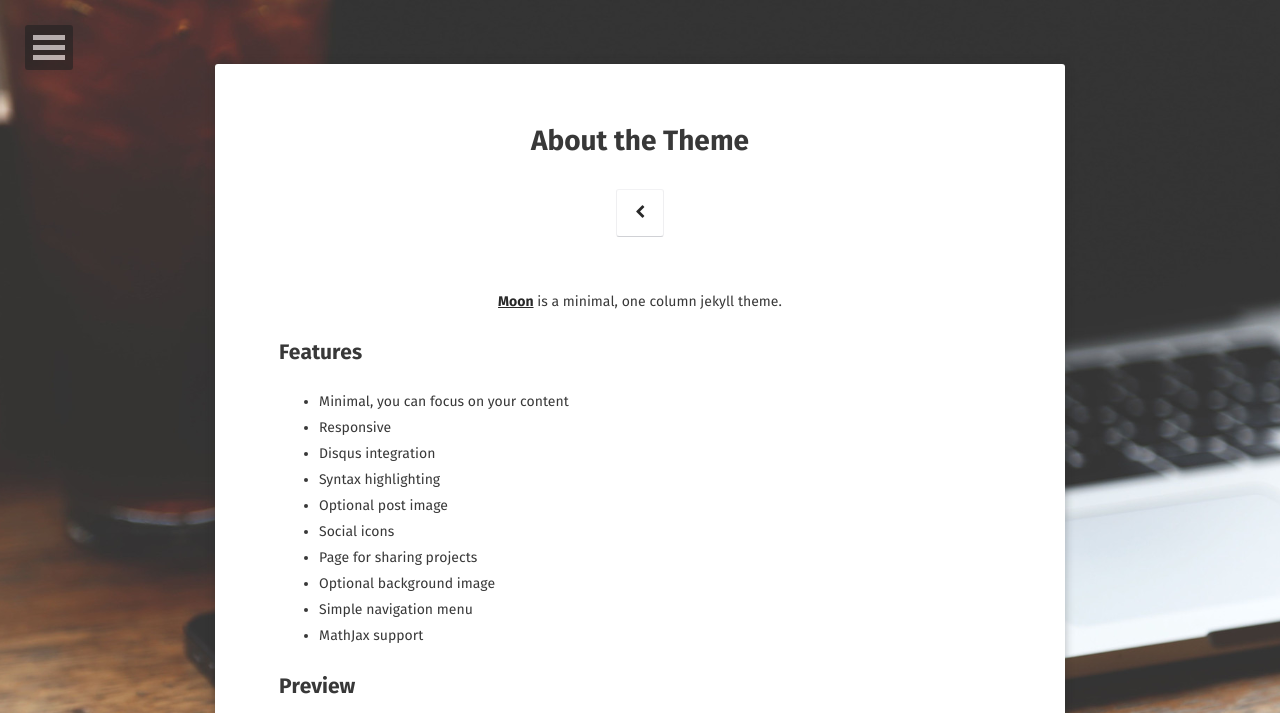
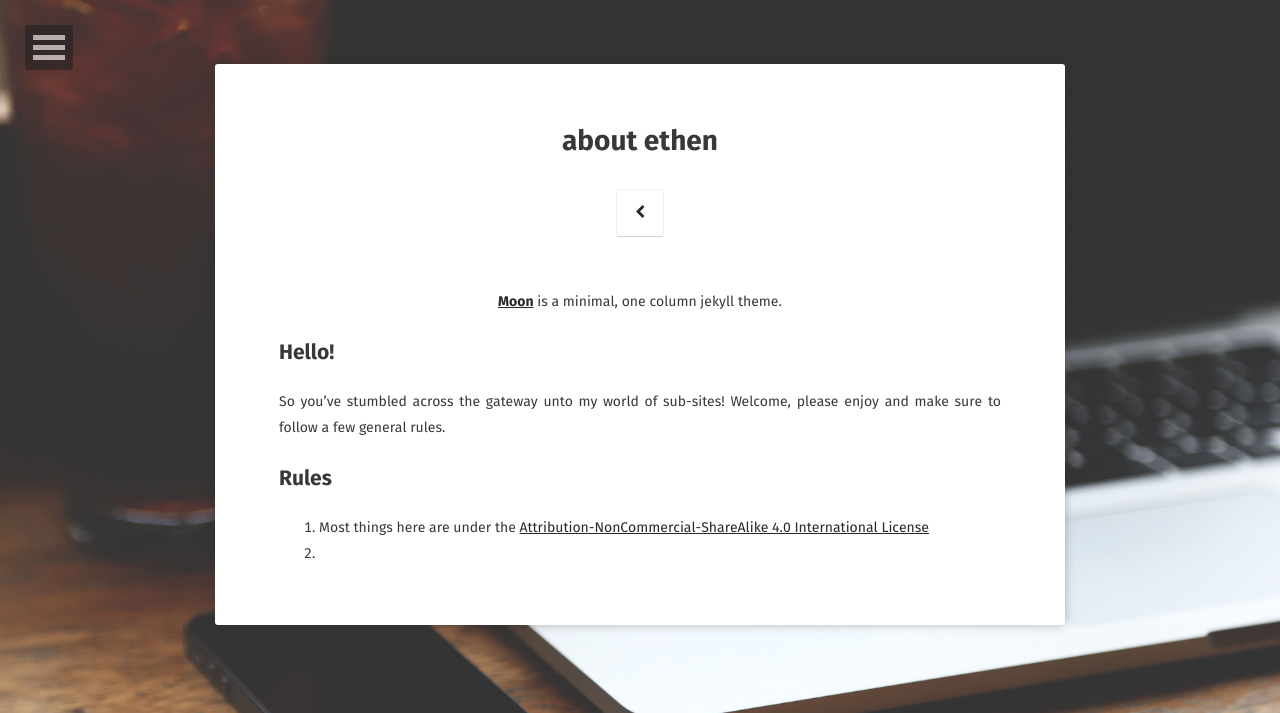
Before and after one commit to EthenStrine/site, a Jekyll site: the page built from about/index.md, in a window 1280 px wide. Shown: the top 713 px of the page. Built offline with Jekyll 4.4.1, drawn with Linux system fonts in a browser that asks for light colours; some web fonts are replaced; some of the changed text lies outside the part shown; grey boxes are pictures that could not be loaded.

Commit message:
updates
- easy error in README.md
- writing an about page

```diff
--- a/about/index.md
+++ b/about/index.md
@@ -1,6 +1,6 @@
 ---
 layout: page
-title: About the Theme
+title: about ethen
 tags: [about, Jekyll, theme, moon]
 date: 2016-03-21
 comments: false
@@ -8,30 +8,11 @@ comments: false
 
 <center><a href="http://taylantatli.github.io/Moon"><b>Moon</b></a> is a minimal, one column jekyll theme.</center>
 
-## Features
-* Minimal, you can focus on your content
-* Responsive
-* Disqus integration
-* Syntax highlighting
-* Optional post image
-* Social icons
-* Page for sharing projects
-* Optional background image
-* Simple navigation menu
-* MathJax support
+## Hello!
 
-## Preview
+So you've stumbled across the gateway unto my world of sub-sites! Welcome, please enjoy and make sure to follow a few general rules.
 
-{% capture images %}
-    https://cloud.githubusercontent.com/assets/754514/14509720/61c61058-01d6-11e6-93ab-0918515ecd56.png
-    https://cloud.githubusercontent.com/assets/754514/14509716/61ac6c8e-01d6-11e6-879f-8308883de790.png
-{% endcapture %}
-{% include gallery images=images caption="Screenshots of Moon Theme" cols=2 %}
+## Rules
 
-See a [live version of Moon](http://taylantatli.github.io/Moon) hosted on GitHub.
-
-## Getting Started
-
-To learn how to install and use this theme check out the [Setup Guide](http://taylantatli.me/Moon/moon-theme/) for more information.
-
-[Install Moon](https://github.com/TaylanTatli/Moon){: .btn}
+1. Most things here are under the [Attribution-NonCommercial-ShareAlike 4.0 International License](https://creativecommons.org/licenses/by-nc-sa/4.0/ "License")
+2.
```
Also changed, not shown: README.md.
